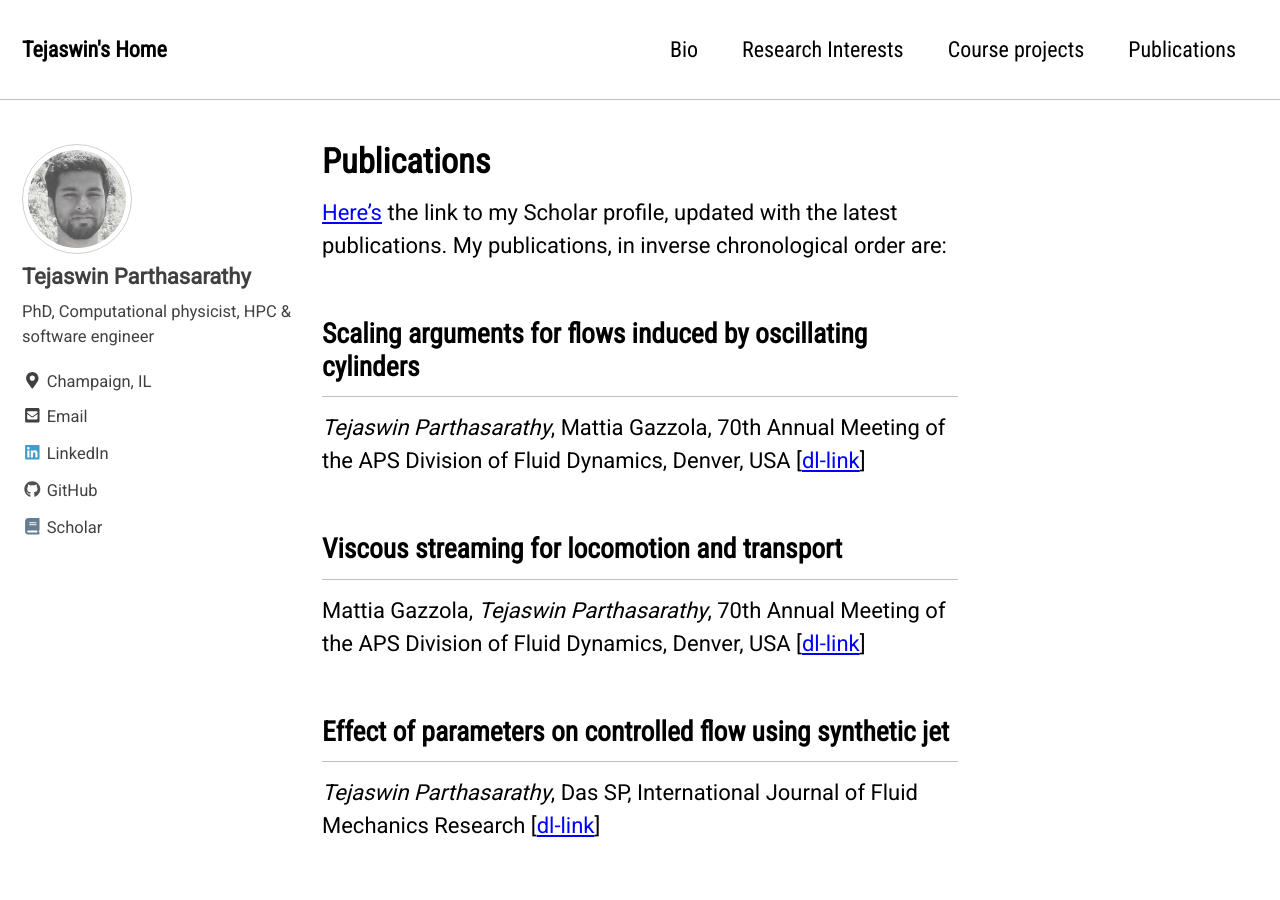
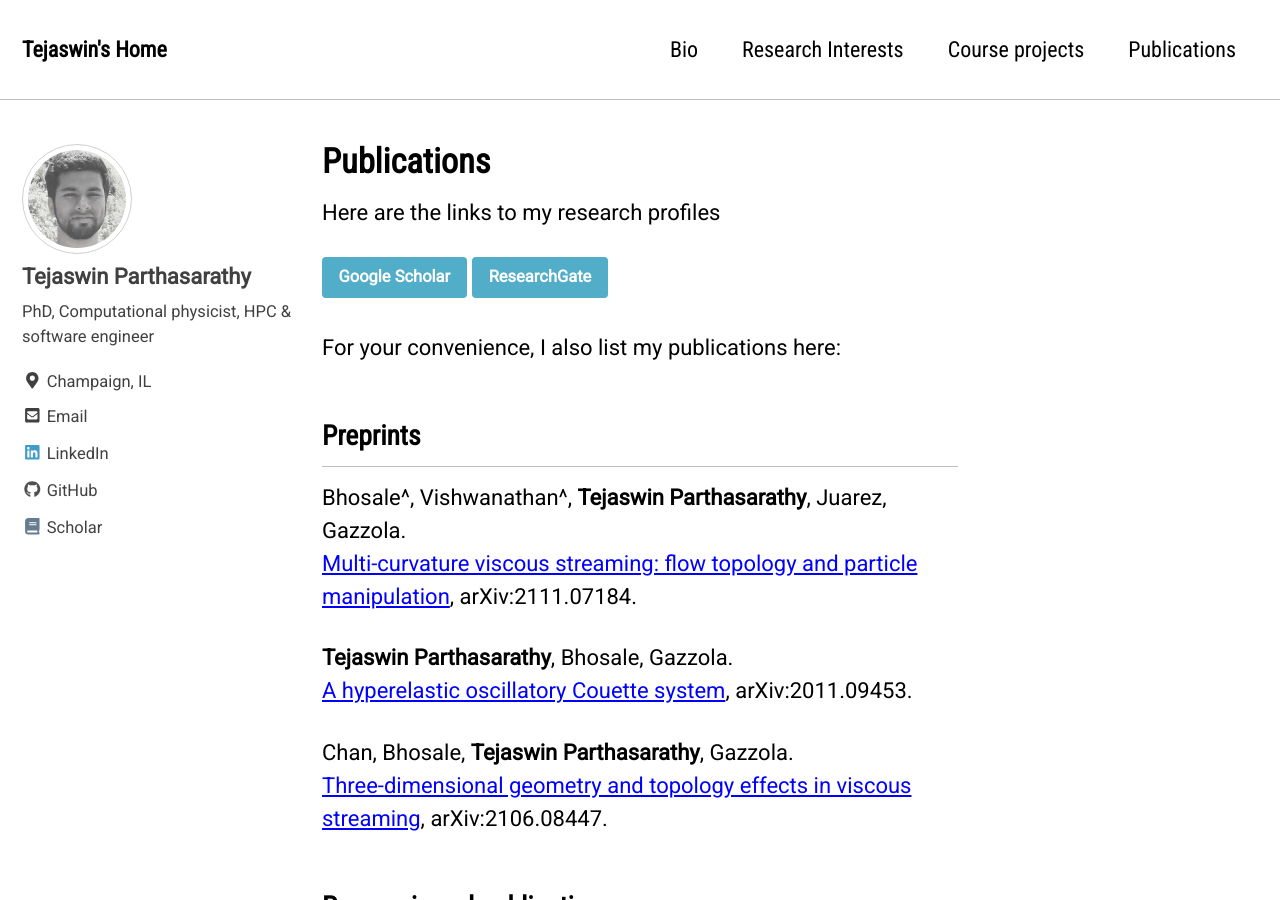
Before and after one commit to parthas1/parthas1.github.io, a Jekyll site: the page built from _pages/publications.md, in a window 1280 px wide and 900 px high. Built offline with Jekyll 4.4.1, drawn with Linux system fonts in a browser that asks for light colours; nearby versions of some CDN libraries; some of the changed text lies outside the part shown.

Commit message:
feat : updated publications page

```diff
--- a/_pages/publications.md
+++ b/_pages/publications.md
@@ -5,26 +5,58 @@
 excerpt: "publications"
 last_modified_at: 2018-05-17T08:41:35-04:00
 ---
-[Here's](https://scholar.google.co.in/citations?user=ePMgfJ8AAAAJ&hl=en)
-the link to my Scholar profile, updated with the latest publications. My
-publications, in inverse chronological order are:
 
-## Scaling arguments for flows induced by oscillating cylinders
+Here are the links to my research profiles
 
-_Tejaswin Parthasarathy_, Mattia Gazzola, 70th Annual Meeting of the APS Division of Fluid Dynamics, Denver, USA [[dl-link](http://meetings.aps.org/Meeting/DFD17/Session/M14.5)]
+[Google Scholar](https://scholar.google.co.in/citations?user=ePMgfJ8AAAAJ&hl=en){: .btn .btn--info}
+[ResearchGate](https://www.researchgate.net/profile/Tejaswin-Parthasarathy){: .btn .btn--info}
 
-## Viscous streaming for locomotion and transport
+For your convenience, I also list my publications here:
 
-Mattia Gazzola, _Tejaswin Parthasarathy_, 70th Annual Meeting of the APS Division of Fluid Dynamics, Denver, USA [[dl-link](http://meetings.aps.org/Meeting/DFD17/Session/M13.10)]
+## Preprints
 
-## Effect of parameters on controlled flow using synthetic jet
+Bhosale^, Vishwanathan^,  **Tejaswin Parthasarathy**, Juarez, Gazzola.<br>
+[Multi-curvature viscous streaming: flow topology and particle manipulation](http://mattia-lab.com/wp-content/uploads/2021/11/yb_gv_tp_gJ_gm_2021.pdf), arXiv:2111.07184.
 
-_Tejaswin Parthasarathy_, Das SP, International Journal of Fluid Mechanics Research [[dl-link](http://www.dl.begellhouse.com/journals/71cb29ca5b40f8f8,forthcoming,18329.html)]
+**Tejaswin Parthasarathy**, Bhosale, Gazzola.<br>
+[A hyperelastic oscillatory Couette system](http://mattia-lab.com/wp-content/uploads/2021/12/tp_yb_mg_2021.pdf), arXiv:2011.09453.
 
-## Some aspects of flow control over a NACA0015 airfoil using synthetic jets
+Chan, Bhosale, **Tejaswin Parthasarathy**, Gazzola.<br>
+[Three-dimensional geometry and topology effects in viscous streaming](http://mattia-lab.com/wp-content/uploads/2021/06/fkc_yb_tp_mg_2021.pdf), arXiv:2106.08447.
 
-_Tejaswin Parthasarathy_, Das SP, 15th Asian Congress of Fluid Mechanics [[dl-link](http://stacks.iop.org/1742-6596/822/i=1/a=012009)]
+## Peer-reviewed publications
 
-## ADAMS-MATLAB Co-Simulation of A Serial Manipulator
+**Tejaswin Parthasarathy**^, Bhosale^, Gazzola.<br>
+[A remeshed vortex method for mixed rigid/soft body fluid–structure interaction.](http://mattia-lab.com/wp-content/uploads/2021/07/yb_tp_mg_JCP_2021.pdf), Journal of Computational Physics, 2021.
 
-_Tejaswin Parthasarathy_, Vignesh Srinivasaragavan and Soundarapandian Santhanakrishnan, ICMME 2016 [[dl-link](https://doi.org/10.1051/matecconf/20179508002)]
+Zhang, Naughton, **Tejaswin Parthasarathy**, Gazzola.<br>
+[Friction modulation in limbless, three-dimensional gaits and heterogeneous terrains](http://mattia-lab.com/wp-content/uploads/2021/10/xz_nn_tp_mg_2021.pdf), Nature Communications, 2021.
+
+Naughton, Sun, Tekinalp, **Tejaswin Parthasarathy**, Chowdhary, Gazzola.<br>
+[Elastica: A compliant mechanics environment for soft robotic control](http://mattia-lab.com/wp-content/uploads/2021/04/nn_js_at_tp_gc_mg_2021.pdf), IEEE Robotics and Automation Letters, 2021.
+
+Bhosale, **Tejaswin Parthasarathy**, Gazzola.<br>
+[Shape curvature effects in viscous streaming](http://mattia-lab.com/wp-content/uploads/2020/09/yb_tp_mg_2020.pdf), Journal of Fluid Mechanics, 2020.
+
+Chang, Halder, Shih, Tekinalp, **Tejaswin Parthasarathy**, Gribkova, Chowdhary, Gillette, Gazzola, Mehta.
+[Energy shaping control of a CyberOctopus soft arm](http://mattia-lab.com/wp-content/uploads/2021/02/hsg_uh_mg_pm_2020.pdf), IEEE Conference on Decision and Control (CDC), 2020.
+
+**Tejaswin Parthasarathy**, Chan, Gazzola.<br>
+[Streaming-enhanced flow-mediated transport](http://mattia-lab.com/wp-content/uploads/2019/09/TP_FKC_MG_JFM_2019.pdf), Journal of Fluid Mechanics, 2019. [\_Cover\_](http://mattia-lab.com/wp-content/uploads/2019/10/00221120_878.pdf)
+
+Zhang, Chan, **Tejaswin Parthasarathy**, Gazzola.<br>
+[Modeling and simulation of complex dynamic musculoskeletal architectures](http://mattia-lab.com/wp-content/uploads/2019/11/xz_fkc_tp_mg_2019.pdf), Nature Communications, 2019.
+
+**Tejaswin Parthasarathy**, Das.<br>
+[Effect of parameters on controlled flow using synthetic jet](http://www.dl.begellhouse.com/journals/71cb29ca5b40f8f8,forthcoming,18329.html), International Journal of Fluid Mechanics Research, 2017.
+
+**Tejaswin Parthasarathy**, Das.<br>
+[Some aspects of flow control over a NACA0015 airfoil using synthetic jets](https://iopscience.iop.org/article/10.1088/1742-6596/822/1/012009), 15th Asian Congress of Fluid Mechanics, 2016.
+
+**Tejaswin Parthasarathy**, Srinivasaragavan, Santhanakrishnan.<br>
+[ADAMS-MATLAB Co-Simulation of A Serial Manipulator](https://doi.org/10.1051/matecconf/20179508002), ICMME 2016.
+
+## Theses
+
+**Tejaswin Parthasarathy**.
+[Viscous streaming-enhanced inertial particle transport](http://hdl.handle.net/2142/102963), Master’s thesis, University of Illinois at Urbana-Champaign, 2018.
```
